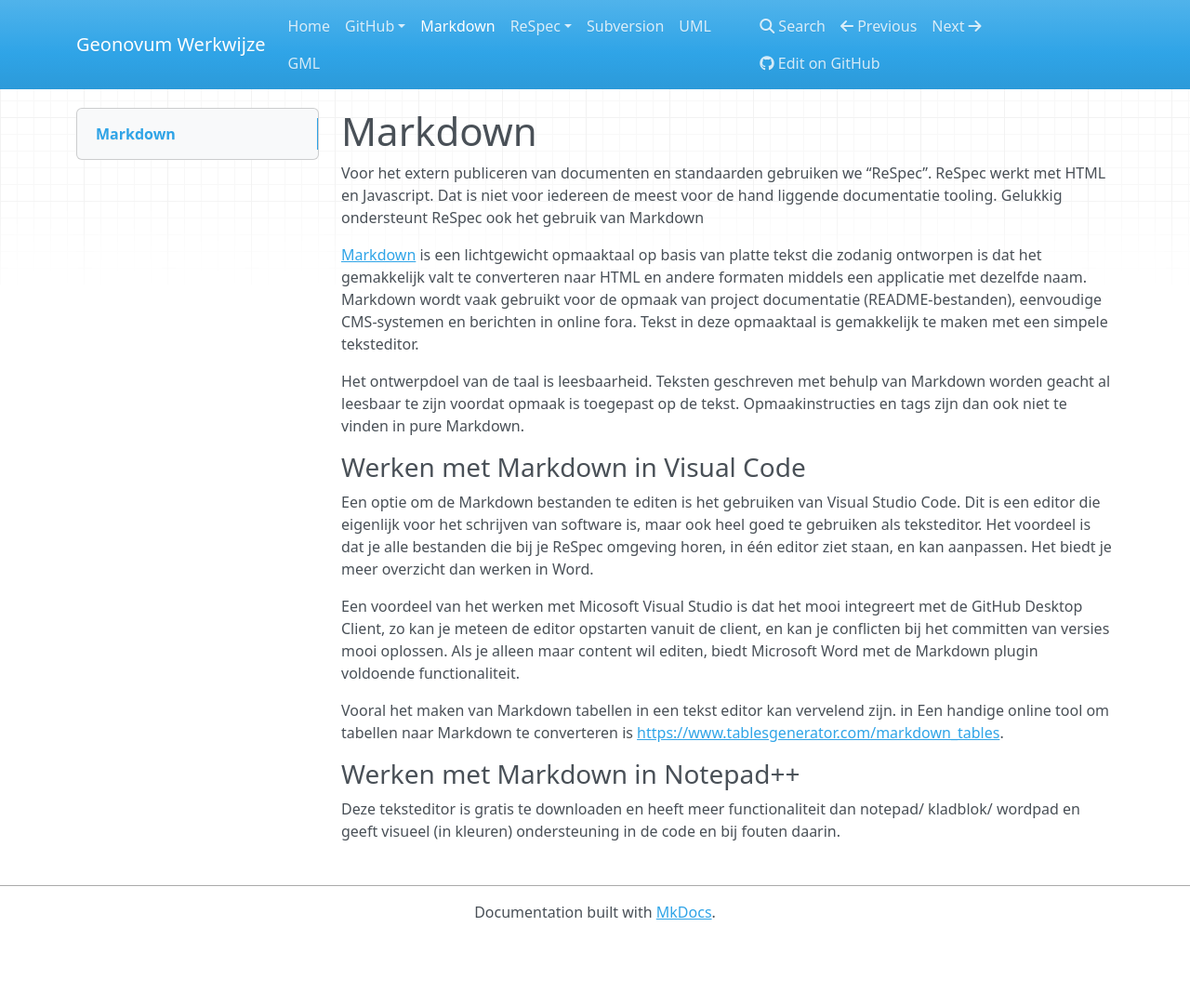
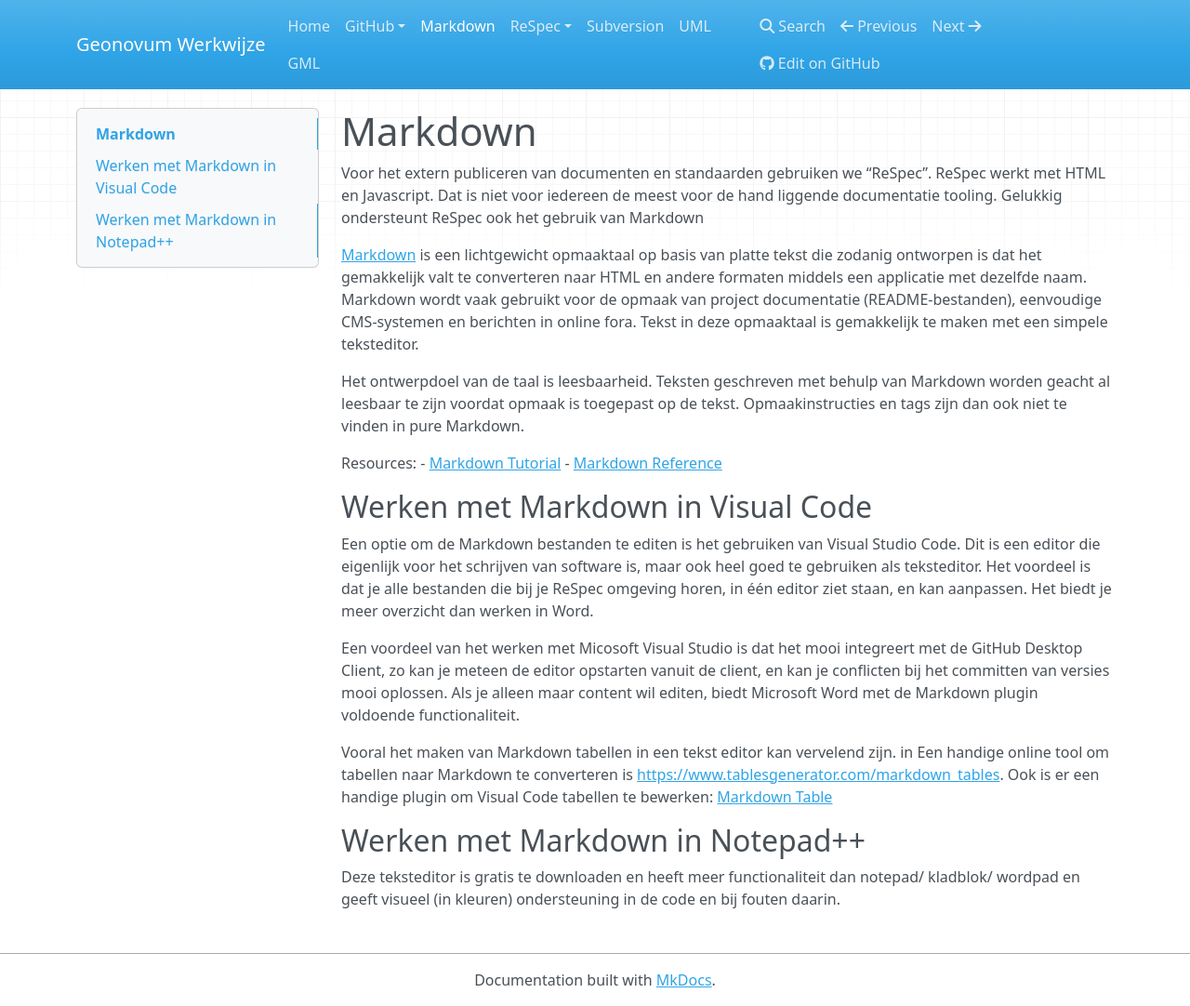
Before and after one commit to Geonovum/handleiding-tooling, an MkDocs documentation site: the page built from docs/03-Markdown.md, in a window 1280 px wide and 1082 px high. Shown: the whole window at 93% size. Built offline with MkDocs 1.6.1, drawn with Linux system fonts in a browser that asks for light colours; nearby versions of some CDN libraries.

Commit message:
Hoofdstuk levels aangepast.

```diff
--- a/docs/03-Markdown.md
+++ b/docs/03-Markdown.md
@@ -6,14 +6,18 @@ Voor het extern publiceren van documenten en standaarden gebruiken we “ReSpec
 
 Het ontwerpdoel van de taal is leesbaarheid. Teksten geschreven met behulp van Markdown worden geacht al leesbaar te zijn voordat opmaak is toegepast op de tekst. Opmaakinstructies en tags zijn dan ook niet te vinden in pure Markdown.
 
-### Werken met Markdown in Visual Code
+Resources:
+ - [Markdown Tutorial](https://www.markdownguide.org/getting-started/)
+ - [Markdown Reference](https://www.markdownguide.org/basic-syntax)
+
+## Werken met Markdown in Visual Code
 
 Een optie om de Markdown bestanden te editen is het gebruiken van Visual Studio Code. Dit is een editor die eigenlijk voor het schrijven van software is, maar ook heel goed te gebruiken als teksteditor. Het voordeel is dat je alle bestanden die bij je ReSpec omgeving horen, in één editor ziet staan, en kan aanpassen. Het biedt je meer overzicht dan werken in Word.
 
 Een voordeel van het werken met Micosoft Visual Studio is dat het mooi integreert met de GitHub Desktop Client, zo kan je meteen de editor opstarten vanuit de client, en kan je conflicten bij het committen van versies mooi oplossen. Als je alleen maar content wil editen, biedt Microsoft Word met de Markdown plugin voldoende functionaliteit.
 
-Vooral het maken van Markdown tabellen in een tekst editor kan vervelend zijn. in Een handige online tool om tabellen naar Markdown te converteren is <a href='https://www.tablesgenerator.com/markdown_tables' target='_blank'>https://www.tablesgenerator.com/markdown_tables</a>.
+Vooral het maken van Markdown tabellen in een tekst editor kan vervelend zijn. in Een handige online tool om tabellen naar Markdown te converteren is <a href='https://www.tablesgenerator.com/markdown_tables' target='_blank'>https://www.tablesgenerator.com/markdown_tables</a>.  Ook is er een handige plugin om Visual Code tabellen te bewerken: [Markdown Table](https://marketplace.visualstudio.com/items?itemName=TakumiI.markdowntable)
 
-### Werken met Markdown in Notepad++
+## Werken met Markdown in Notepad++
 
 Deze teksteditor is gratis te downloaden en heeft meer functionaliteit dan notepad/ kladblok/ wordpad en geeft visueel (in kleuren) ondersteuning in de code en bij fouten daarin.
```
